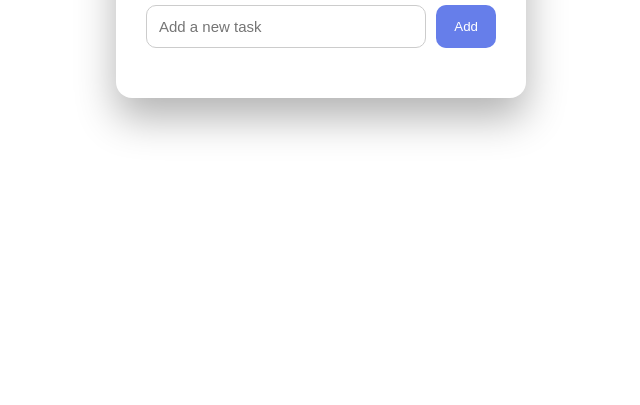
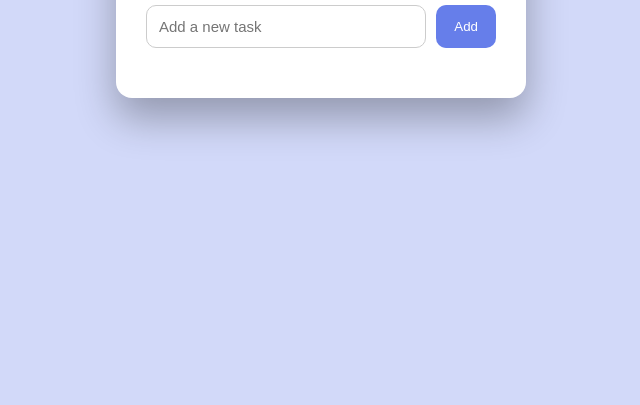
Before and after one commit to Dipti17Bhawar/To-Do-App, a plain HTML site: page index.html in a window 1280 px wide. Shown: the part 411-816 px from the top of the page, without its empty margins (319-959 px from the left). Drawn offline with Linux system fonts and the light colour scheme.

Commit message:
change backgroound color

```diff
--- a/style.css
+++ b/style.css
@@ -3,7 +3,7 @@ body {
   display: flex;
   justify-content: center;
   align-items: center;
-  background: white;
+  background:#d2d9f9;
 }
 
 .todo-container {
```
